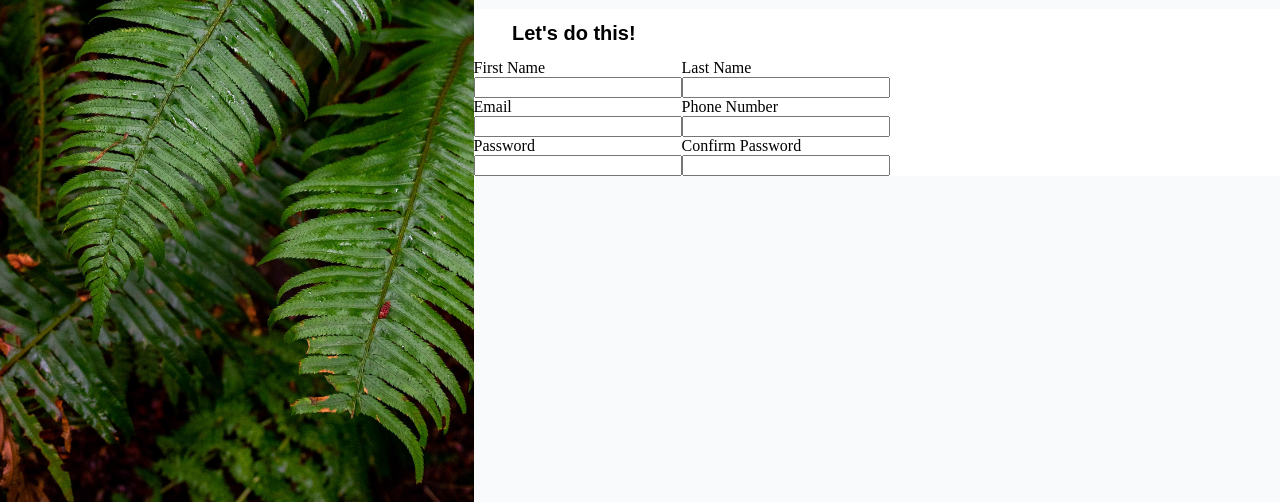
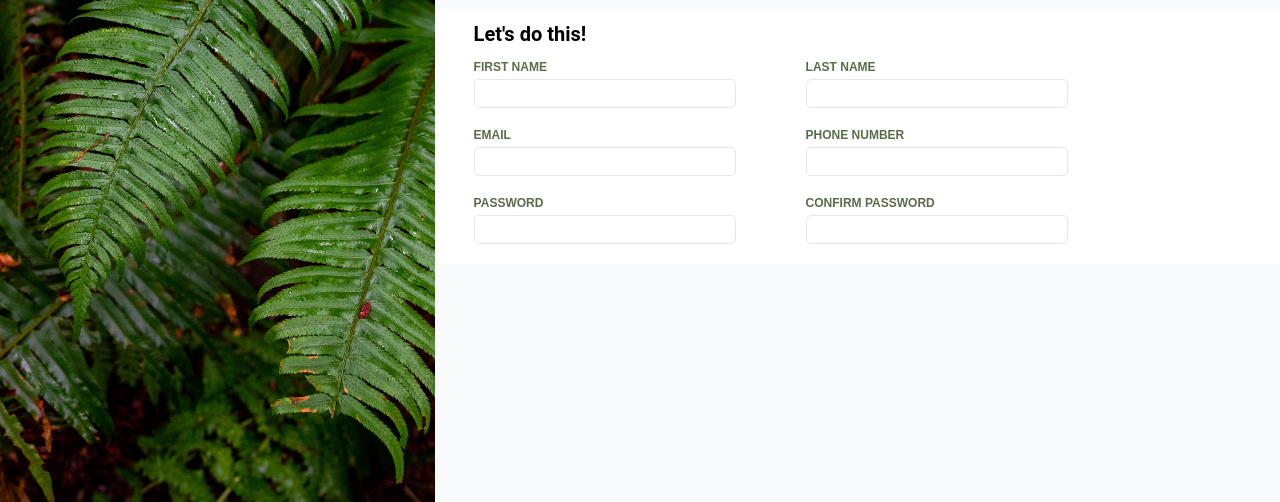
Before and after one commit to jwjepson/sign-up-form, a plain HTML site: page index.html in a window 1280 px wide. Shown: the part 298-800 px from the top of the page. Drawn offline with Linux system fonts and the light colour scheme; a script that the page names is missing.

Commit message:
style the input and label elements

```diff
--- a/styles.css
+++ b/styles.css
@@ -60,16 +60,18 @@ body {
 .form {
     background-color: white;
     width: calc(100vw - 37vw);
+    padding-left: 3vw;
+
 }
 
 .form h1 {
     font-size: 20px;
-    font-family: sans-serif;
-    padding-left: 3vw;
+    font-family: "Roboto", sans-serif;
 }
 
 form > div {
     display: flex;
+    gap: 70px;
 }
 
 form > div > div {
@@ -79,4 +81,18 @@ form > div > div {
 
 input {
     width: 200px;
+    border: 1px solid #E5E7EB;
+    border-radius: 5px;
+    height: 25px;
+    width: 20vw;
+    margin-bottom: 20px;
 }
+
+label {
+    font-family: Arial, Helvetica, sans-serif;
+    color: #596d48;
+    font-weight: bold;
+    font-size: 12px;
+    text-transform: uppercase;
+    margin-bottom: 5px;
+}
```
